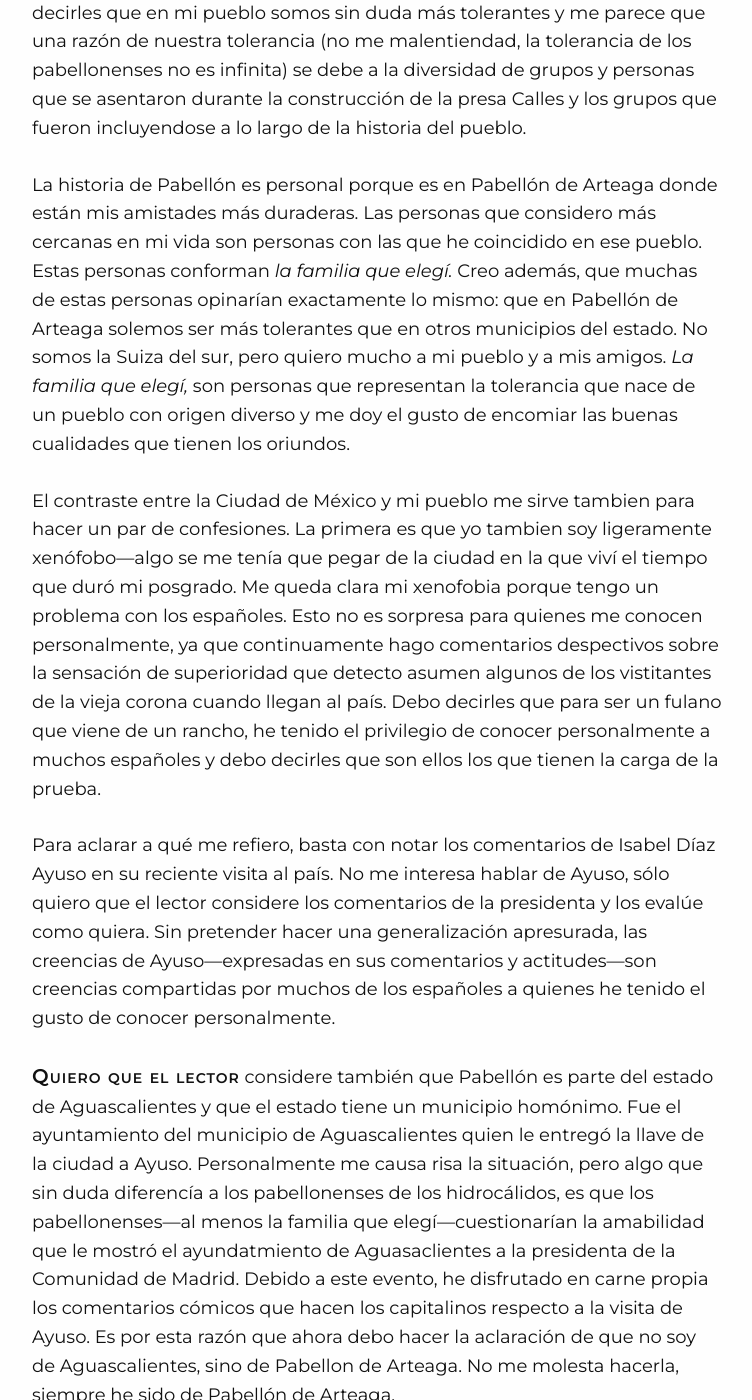
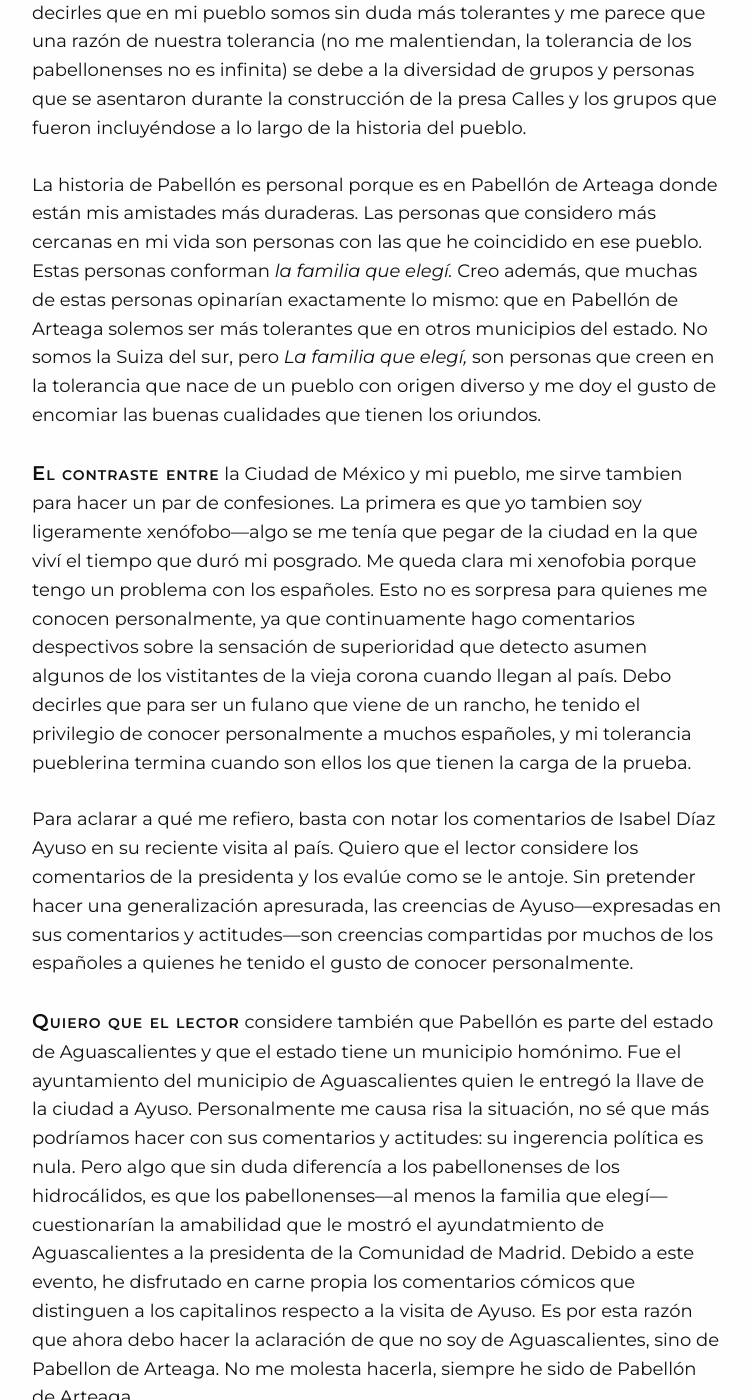
Before and after one commit to Oiuhukt/failosophy, a Jekyll site: the page built from _posts/2026-05-24-pabellondeart.md, in a window 1280 px wide and 1400 px high, scrolled down 2525 px. Shown: the whole window, without its empty margins (32-784 px from the left). Built offline with Jekyll 4.4.1, drawn with Linux system fonts in a browser that asks for light colours; some web fonts are replaced; some of the changed text lies outside the part shown.

Commit message:
nuevo post

```diff
--- a/_posts/2026-05-24-pabellondeart.md
+++ b/_posts/2026-05-24-pabellondeart.md
@@ -39,13 +39,12 @@
 Pabellón de Arteaga.
 
 El segundo factor depende de la culminación del proyecto. El campamento original de
-los trabajadores se enriqueció de la fuerza laboral de los sectores agropecuarios:
-campesinos, veterinarios, agricultores, etc. Al conjunto de trabajadores de sectores
-privados, públicos, que se asentaron en el campamento, se sumaro diferentes fuerzas
+los trabajadores se enriqueció de la fuerza laboral de los sectores agropecuarios. Es decir que al conjunto de trabajadores de sectores
+privados y públicos, que se asentaron en el campamento, se sumaron diferentes fuerzas
 de trabajo como agricultores, ganaderos, veterinarios, etc. Además hay que sumar que
 en algún punto del tiempo entre la fundación del pueblo y la guerra civil española,
 por azares del destino, llegaron refugiados españoles a Pabellón. Es a partir de
-ahora que este escrito y la historia de Pabellón se vuelve personal.
+ahora que este escrito y la historia de Pabellón se vuelven personales.
 
 Para entrar en temas personales, quiero comenzar diciendo que dichosamente me topé
 con esta imagen que es un croquis dibujado por el ingeniero Arregui del campamento
@@ -61,7 +60,7 @@
 que tuve el privilegio de rentar durante un periodo considerable de tiempo. Cerca de
 ese departamento venden además un café delicioso. Lo que le da al lector dos razones
 para visitar mi pueblo: el [archivo
-histórico.](https://pabellon.gob.mx/site24-27/archivoHistorico/archivoHistorico.php)
+histórico](https://pabellon.gob.mx/site24-27/archivoHistorico/archivoHistorico.php)
 y el café.
 
 {% newthought 'Adoro Pabellón de Arteaga.' %} Cuando digo que vengo de un rancho, lo
@@ -74,29 +73,32 @@
 
 Si contrasto la actitud de los capitalinos con la actitud de mi rancho, debo decirles
 que en mi pueblo somos sin duda más tolerantes y me parece que una razón de nuestra
-tolerancia (no me malentiendad, la tolerancia de los pabellonenses no es infinita) se
+tolerancia (no me malentiendan, la tolerancia de los pabellonenses no es infinita) se
 debe a la diversidad de grupos y personas que se asentaron durante la construcción de
-la presa Calles y los grupos que fueron incluyendose a lo largo de la historia del
+la presa Calles y los grupos que fueron incluyéndose a lo largo de la historia del
 pueblo.
 
-La historia de Pabellón es personal porque es en Pabellón de Arteaga donde están mis amistades más duraderas. Las personas que considero más cercanas en mi vida son personas con las que he coincidido en ese pueblo. Estas personas conforman _la familia que elegí._ Creo además, que muchas de estas personas opinarían exactamente lo mismo: que en Pabellón de Arteaga solemos ser más tolerantes que en otros municipios del estado. No somos la Suiza del sur, pero quiero
-mucho a mi pueblo y a mis amigos. _La familia que elegí,_ son personas
-que representan la tolerancia que nace de un pueblo con origen diverso y me doy el
-gusto de encomiar las buenas cualidades que tienen los oriundos.
+La historia de Pabellón es personal porque es en Pabellón de Arteaga donde están mis
+amistades más duraderas. Las personas que considero más cercanas en mi vida son
+personas con las que he coincidido en ese pueblo. Estas personas conforman _la
+familia que elegí._ Creo además, que muchas de estas personas opinarían exactamente
+lo mismo: que en Pabellón de Arteaga solemos ser más tolerantes que en otros
+municipios del estado. No somos la Suiza del sur, pero _La familia que elegí,_ son
+personas que creen en la tolerancia que nace de un pueblo con origen diverso y me doy
+el gusto de encomiar las buenas cualidades que tienen los oriundos.
 
-El contraste entre la Ciudad de México y mi pueblo me sirve tambien para hacer un par
-de confesiones. La primera es que yo tambien soy ligeramente xenófobo---algo se me
+{% newthought 'El contraste entre' %} la Ciudad de México y mi pueblo, me sirve tambien para hacer un par de confesiones. La primera es que yo tambien soy ligeramente xenófobo---algo se me
 tenía que pegar de la ciudad en la que viví el tiempo que duró mi posgrado. Me queda
 clara mi xenofobia porque tengo un problema con los españoles. Esto no es sorpresa
 para quienes me conocen personalmente, ya que continuamente hago comentarios
 despectivos sobre la sensación de superioridad que detecto asumen algunos de los
 vistitantes de la vieja corona cuando llegan al país. Debo decirles que para ser un
 fulano que viene de un rancho, he tenido el privilegio de conocer personalmente a
-muchos españoles y debo decirles que son ellos los que tienen la carga de la prueba.
+muchos españoles, y mi tolerancia pueblerina termina cuando son ellos los que tienen la carga de la prueba.
 
 Para aclarar a qué me refiero, basta con notar los comentarios de Isabel Díaz Ayuso
-en su reciente visita al país. No me interesa hablar de Ayuso, sólo quiero que el
-lector considere los comentarios de la presidenta y los evalúe como quiera. Sin
+en su reciente visita al país. Quiero que el
+lector considere los comentarios de la presidenta y los evalúe como se le antoje. Sin
 pretender hacer una generalización apresurada, las creencias de Ayuso---expresadas en
 sus comentarios y actitudes---son creencias compartidas por muchos de los españoles a
 quienes he tenido el gusto de conocer personalmente.
@@ -104,30 +106,33 @@
 {% newthought 'Quiero que el lector' %} considere también que Pabellón es parte del
 estado de Aguascalientes y que el estado tiene un municipio homónimo. Fue el
 ayuntamiento del municipio de Aguascalientes quien le entregó la llave de la ciudad a
-Ayuso. Personalmente me causa risa la situación, pero algo que sin duda diferencía a
-los pabellonenses de los hidrocálidos, es que los pabellonenses---al menos la familia
-que elegí---cuestionarían la amabilidad que le mostró el ayundatmiento de
-Aguasaclientes a la presidenta de la Comunidad de Madrid. Debido a este evento, he
-disfrutado en carne propia los comentarios cómicos que hacen los capitalinos respecto
-a la visita de Ayuso. Es por esta razón que ahora debo hacer la aclaración de que no
-soy de Aguascalientes, sino de Pabellon de Arteaga. No me molesta hacerla, siempre he
-sido de Pabellón de Arteaga.
+Ayuso. Personalmente me causa risa la situación, no sé que más podríamos hacer con
+sus comentarios y actitudes: su ingerencia política es nula. Pero algo que sin duda
+diferencía a los pabellonenses de los hidrocálidos, es que los pabellonenses---al
+menos la familia que elegí---cuestionarían la amabilidad que le mostró el
+ayundatmiento de Aguascalientes a la presidenta de la Comunidad de Madrid. Debido a
+este evento, he disfrutado en carne propia los comentarios cómicos que distinguen a
+los capitalinos respecto a la visita de Ayuso. Es por esta razón que ahora debo hacer
+la aclaración de que no soy de Aguascalientes, sino de Pabellon de Arteaga. No me
+molesta hacerla, siempre he sido de Pabellón de Arteaga.
 
 No intento hacer generalizaciones apresuradas, pero me consta que algunas de las
 creencias expresadas por Ayuso son creencias que comparten los
-hidrocálidos---reflejadas en sus comentarios y actitudes.. También deben concederme
-que las creencias de Ayuso son creencias que comparten muchos de los españoles que he
-tenido el privilegio de conocer.
+hidrocálidos---reflejadas en sus comentarios y actitudes. También deben concederme
+que las creencias de Ayuso son creencias que comparten muchos de los españoles.
+Especulo que estas creencias se deben a _la cultura española_ sea lo que sea que eso
+signifique.
 
-Asi como la historia de Pabellón, especialmente de la familia que elegí, influye en
-mis creencias y actitudes, también en ellas influye _la familia que no elegí_. A
-menos que alguien defienda la tesis del determinismo causal, claramente fue azaroso
-que ese grupo de trabajadores terminara fundando Pabellón de Arteaga. También es
-azaroso haber nacido en la familia que nos tocó, por tanto muchas de mis
-creencias---reflejadas en mis comentarios y actitudes---se deben también a la
-_familia que no elegí_
+Para intentar capturar lo que quiero decir con _cultura_ en _cultura española,_---en
+contraste con _cultura mexicana, por ejemplo--- es que asi como la historia de
+Pabellón y la familia que elegí, influyen en mis creencias, también en ellas influye
+_la familia que no elegí._ A menos que alguien defienda la tesis del determinismo
+causal, claramente fue azaroso que ese grupo de trabajadores terminara fundando
+Pabellón de Arteaga. También es azaroso haber nacido en la familia que me tocó y, por
+tanto, muchas de mis creencias---reflejadas en mis comentarios y actitudes,---se deben
+a la _familia que no elegí._
 
-La historia de Pabellón de Artega también es personal, porque mi abuela llegó al
+{% newthought 'La historia de Pabellón' %} de Artega también es personal, porque mi abuela llegó al
 pueblo como parte del grupo de refugiados españoles que se asentaron durante el
 periodo de la guerra civil. México les dio refugio y algunos de ellos se refugiaron
 mi pueblo de origen. Soy oriundo de Pabellón de Arteaga y un descendiente de ese
```
